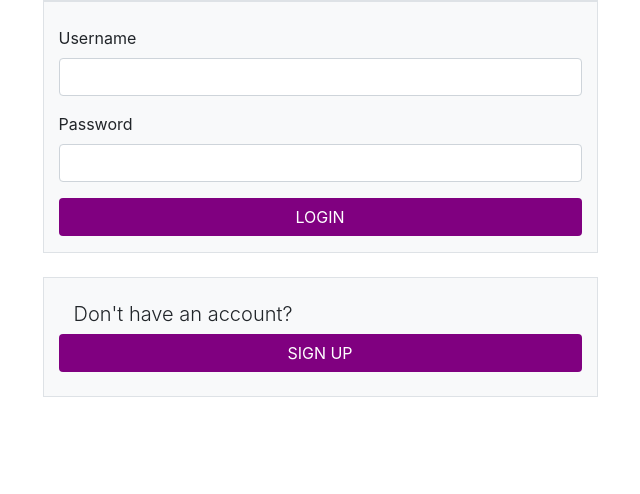
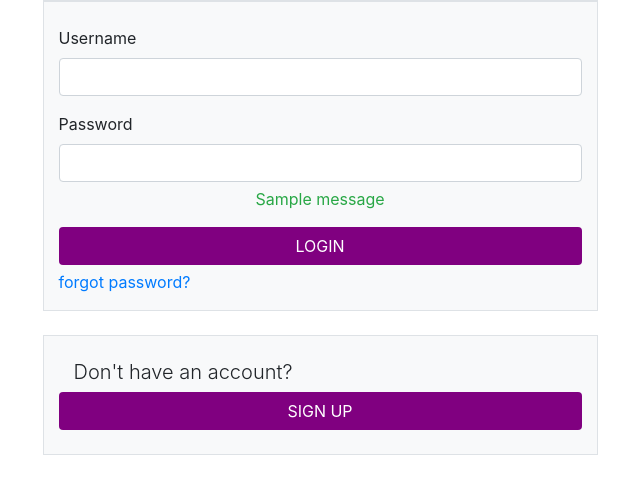
Before and after one commit to AbdulMudhir/TodoAPP, a Django app: page /login/ in a window 1280 px wide. Shown: the part 147-641 px from the top of the page, without its empty margins (320-960 px from the left). Run offline with Django 3.2, Linux system fonts and the light colour scheme; tables that the repository leaves empty hold one stand-in row (values such as "Sample post"); one stand-in notice (Sample message) is shown; some libraries are stand-ins or nearby versions.

Commit message:
password resets via email

```diff
--- a/app/templates/app/login.html
+++ b/app/templates/app/login.html
@@ -4,7 +4,9 @@
 {% block side-nav %}
 {% endblock %}
 
-
+ {% block head %}
+    <title>Login</title>
+    {% endblock %}
 {% block body %}
 
 <br>
@@ -38,7 +40,9 @@
     <input type="password" class='form-control' required="required" name="password">
 
                <div class="container text-success text-center" style="margin-top:5px;">
-           {{ success }}
+           {% for message in messages %}
+                   {{ message }}
+                   {% endfor %}
        </div>
 
   </div>
@@ -47,8 +51,9 @@
 
 
   <button type="submit" class="btn bg-purple text-white btn-block"> LOGIN </button>
-
-
+    <div style="margin-top:5px;">
+    <a href="/password_reset">forgot password? </a>
+    </div>
 </form>
 
         </div>
@@ -56,7 +61,6 @@
 
 
 <br>
-
 <div class="container">
 
     <div class="border container bg-light  small-form  mx-auto">
@@ -74,5 +78,4 @@
         </div>
 </div>
 
-
 {% endblock %}
--- a/app/templates/app/profile.html
+++ b/app/templates/app/profile.html
@@ -3,7 +3,7 @@
 
 {% block head %}
 
-<title>Home</title>
+<title>Profile</title>
 
 
 {% endblock %}
--- a/app/urls.py
+++ b/app/urls.py
@@ -1,5 +1,7 @@
 from django.urls import path
 from . import views
+from django.contrib.auth import views as auth_views
+
 
 urlpatterns =[
 
@@ -12,4 +14,17 @@ urlpatterns =[
     path('logout/', views.logout_profile, name='profile'),
     path('profile/<str:user>/password_change/', views.password_change, name='password_change'),
 
+
+    path('password_reset/done/',auth_views.PasswordResetCompleteView.as_view(template_name='app/password_reset_sent.html'),name='password_reset_done'),
+
+
+    path('reset/<uidb64>/<token>/', auth_views.PasswordResetConfirmView.as_view(template_name='app/password_change.html/'), name='password_reset_confirm'),
+
+    path('password_reset/', auth_views.PasswordResetView.as_view(template_name='app/password_reset_form.html'), name='password_reset'),
+    path('password_change/', auth_views.PasswordChangeView.as_view(template_name='app/password_change.html'), name='password_change'),
+
+
+    path('reset/done/',auth_views.PasswordResetCompleteView.as_view(template_name='registration/password_reset_complete.html'),name='password_reset_complete'),
+
+
 ]
--- a/app/views.py
+++ b/app/views.py
@@ -1,6 +1,9 @@
 from datetime import datetime
 
+from django.http import HttpRequest
 from django.contrib.auth import logout, login, authenticate, update_session_auth_hash
+from django.contrib.auth.models import User
+from django.contrib.auth.forms import PasswordResetForm
 from django.shortcuts import render, redirect
 from django.core.mail import send_mail
 from django.contrib import messages
@@ -162,8 +165,8 @@ def register(request):
         if registered_user.is_valid():
 
             registered_user.save()
-
-            return render(request,'app/login.html', {'success': 'Your account has been created successfully'})
+            messages.success(request, 'Your account has been created successfully.')
+            return redirect('/login')
 
         else:
 
@@ -176,3 +179,32 @@ def register(request):
 
         else:
             return render(request, 'app/register.html', {'form': RegistrationForm})
+
+
+# def password_reset(request):
+#     if request.method == "POST":
+#         email = request.POST['email']
+#
+#         form = PasswordResetForm({'email': email})
+#
+#         if form.is_valid():
+#
+#             if User.objects.filter(email__iexact=email).exists():
+#
+#                 form.send_mail(subject_template_name="app/login.html",
+#                                from_email="todolistprojectgit@gmail.com",
+#                                to_email=email,
+#                                context=None,
+#                                email_template_name="app/login.html")
+#
+#                 #form.save()
+#
+#
+#
+#
+#         return redirect('/forgot_password/done')
+#     return render(request, 'app/password_reset.html')
+#
+# def password_reset_sent(request):
+#
+#     return render(request, 'app/password_reset_sent.html')
```
Also changed, not shown: app/forms.py (+11 -2 lines), app/templates/app/password_reset_sent.html (added, +39 -0 lines), db.sqlite3.
